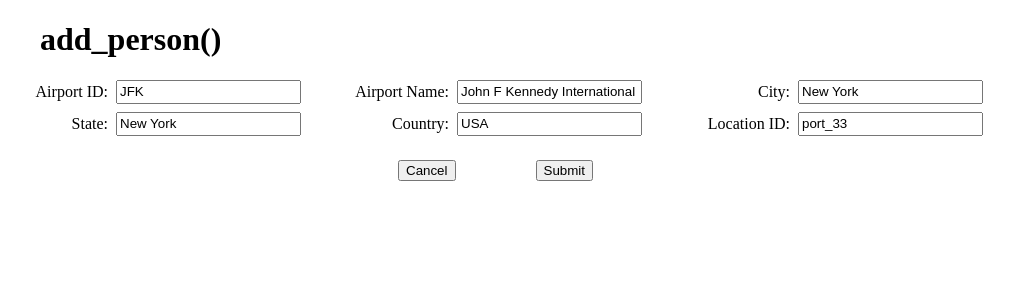
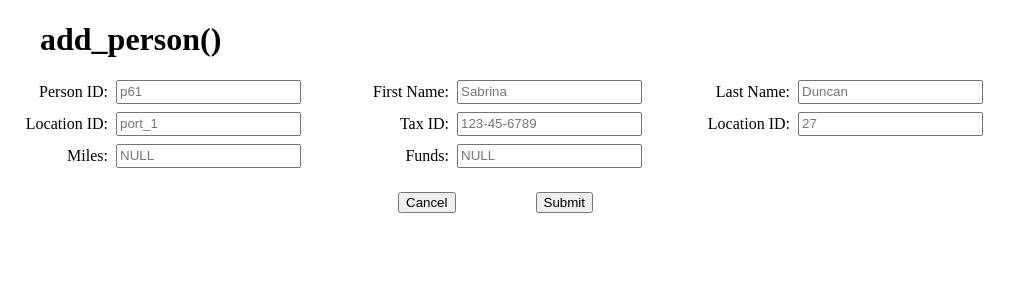
Before and after one commit to vwarr/cs4400-p4, a Flask app: template templates/add_person.html in a window 1280 px wide. Shown: the top 300 px of the page, without its empty margins (0-1019 px from the left). Run offline with Flask 3, Linux system fonts and the light colour scheme; the template is opened without the code that fills it, so the values that code supplies are empty.

Commit message:
placeholders + add_person

```diff
--- a/templates/add_person.html
+++ b/templates/add_person.html
@@ -14,32 +14,41 @@
             <div class="form_container">
                 <div class='form_column'>
                     <div class="form_group">
-                        <label for="airportID">Airport ID:</label>
-                        <input id="airportID" type="text" maxlength="3" name="airportID" value="JFK">
+                        <label for="personID">Person ID:</label>
+                        <input id="personID" type="text" name="personID" placeholder="p61">
                     </div>
                     <div class="form_group">
-                        <label for="state">State:</label>
-                        <input id="state" type="text" name="state" value="New York">
+                        <label for="locationID">Location ID:</label>
+                        <input id="locationID" type="text" name="locationID" placeholder="port_1">
+                    </div>
+                    <div class="form_group">
+                        <label for="miles">Miles:</label>
+                        <input id="miles" type="number" name="miles" placeholder="NULL">
                     </div>
                 </div>
                 <div class='form_column'>
                     <div class="form_group">
-                        <label for="airport_name">Airport Name:</label>
-                        <input id="airport_name" type="text" name="airport_name" value="John F Kennedy International">
+                        <label for="fname">First Name:</label>
+                        <input id="fname" type="text" name="fname" placeholder="Sabrina">
                     </div>
                     <div class="form_group">
-                        <label for="country">Country:</label>
-                        <input id="country" type="text" name="country" maxlength="3" value="USA">
+                        <label for="taxID">Tax ID:</label>
+                        <input id="tax_id" type="text" name="tax_id" maxlength="11"
+                         pattern="\d{3}-\d{2}-\d{4}" placeholder="123-45-6789" required />
+                    </div>
+                    <div class="form_group">
+                        <label for="funds">Funds:</label>
+                        <input id="funds" type="number" name="funds" placeholder="NULL"/>
                     </div>
                 </div>
                 <div class='form_column'>
                     <div class="form_group">
-                        <label for="city">City:</label>
-                        <input id="city" type="text" name="city" value="New York">
+                        <label for="lname">Last Name:</label>
+                        <input id="lname" type="text" name="lname" placeholder="Duncan">
                     </div>
                     <div class="form_group">
-                        <label for="locationID">Location ID:</label>
-                        <input id="locationID" type="text" name="locationID" value="port_33">
+                        <label for="experience">Location ID:</label>
+                        <input id="experience" type="number" name="experience" placeholder="27">
                     </div>
                 </div>
             </div>
```
Also changed, not shown: templates/add_airplane.html (+9 -9 lines), templates/add_airport.html (+6 -6 lines).
